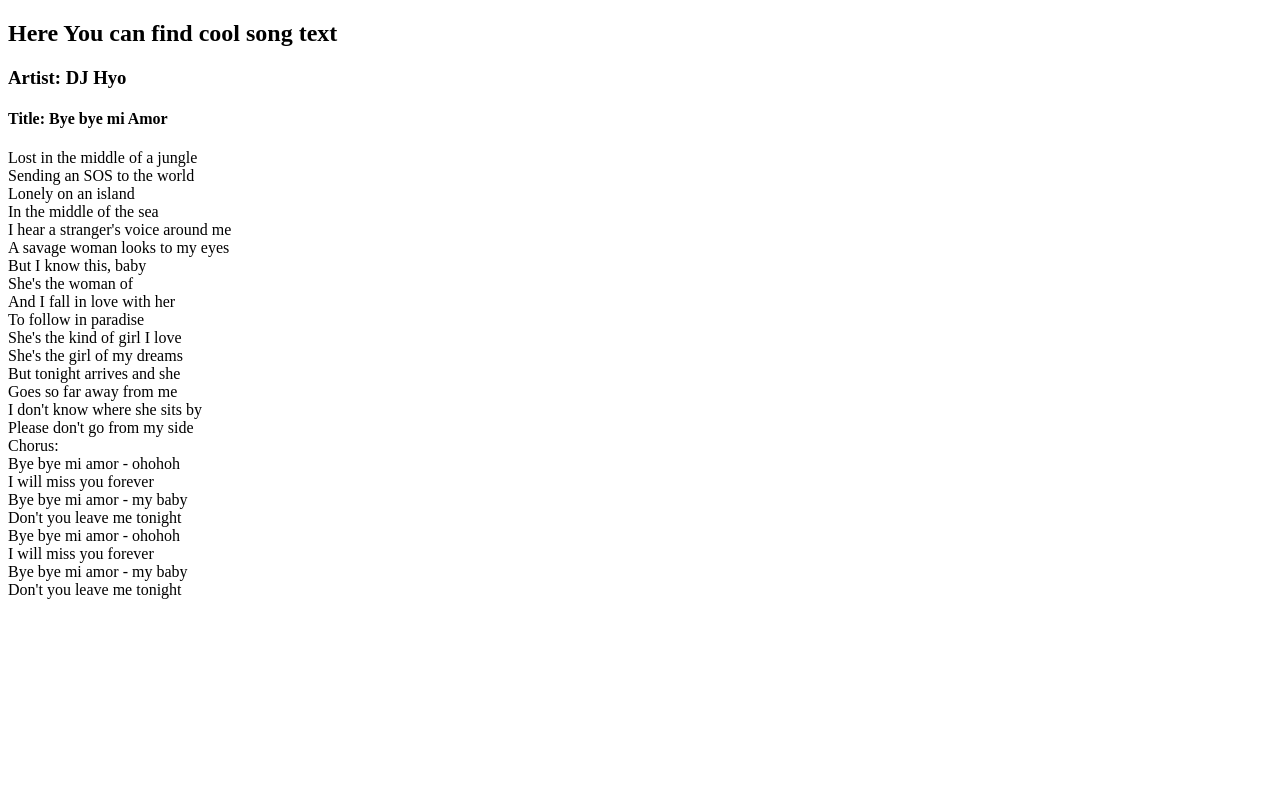
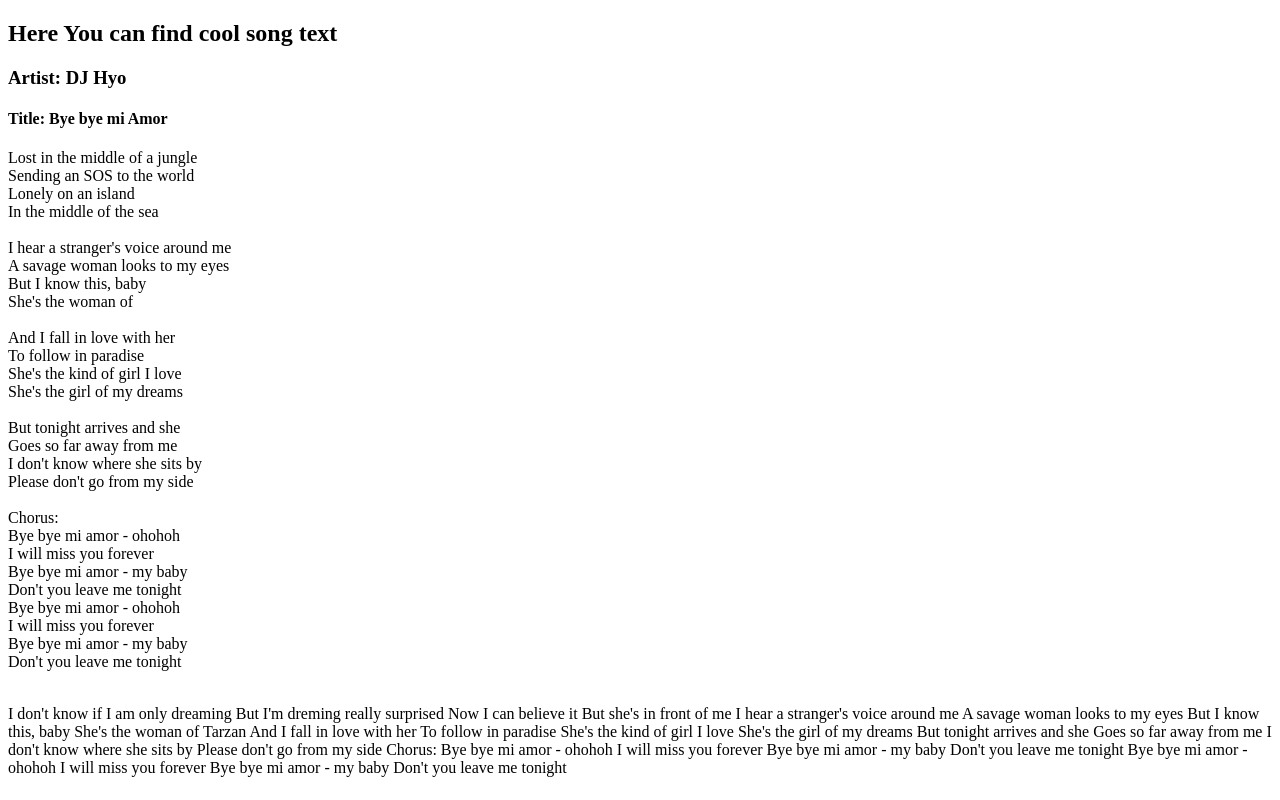
Before and after one commit to krollukasz/7.3_Git-repozytorium_zdalne, a plain HTML site: page index.html in a window 1280 px wide. Drawn offline with nearby package versions, Linux system fonts and the light colour scheme; files that its build step writes are made by us from their sources.

Commit message:
Add the second part of the song

```diff
--- a/index.html
+++ b/index.html
@@ -20,22 +20,22 @@
                 <p>Lost in the middle of a jungle<br>
                     Sending an SOS to the world<br>
                     Lonely on an island<br>
-                    In the middle of the sea<br>
+                    In the middle of the sea<br><br>
 
                     I hear a stranger's voice around me<br>
                     A savage woman looks to my eyes<br>
                     But I know this, baby<br>
-                    She's the woman of<br>
+                    She's the woman of<br><br>
 
                     And I fall in love with her<br>
                     To follow in paradise<br>
                     She's the kind of girl I love<br>
-                    She's the girl of my dreams<br>
+                    She's the girl of my dreams<br><br>
 
                     But tonight arrives and she<br>
                     Goes so far away from me<br>
                     I don't know where she sits by<br>
-                    Please don't go from my side<br>
+                    Please don't go from my side<br><br>
 
                     Chorus:<br>
                     Bye bye mi amor - ohohoh<br>
@@ -45,8 +45,38 @@
                     Bye bye mi amor - ohohoh<br>
                     I will miss you forever<br>
                     Bye bye mi amor - my baby<br>
-                    Don't you leave me tonight<br>
+                    Don't you leave me tonight<br><br>
                 </p>
+		<p>I don't know if I am only dreaming
+		   But I'm dreming really surprised
+		   Now I can believe it
+		   But she's in front of me
+
+		   I hear a stranger's voice around me
+		   A savage woman looks to my eyes
+		   But I know this, baby
+		   She's the woman of Tarzan
+
+		   And I fall in love with her
+		   To follow in paradise
+		   She's the kind of girl I love
+		   She's the girl of my dreams
+
+		   But tonight arrives and she
+		   Goes so far away from me
+		   I don't know where she sits by
+		   Please don't go from my side
+
+		   Chorus:
+		   Bye bye mi amor - ohohoh
+		   I will miss you forever
+		   Bye bye mi amor - my baby
+		   Don't you leave me tonight
+		   Bye bye mi amor - ohohoh
+		   I will miss you forever
+		   Bye bye mi amor - my baby
+		   Don't you leave me tonight
+	    	</p>
             </div>
         </div>
     </body>
```
